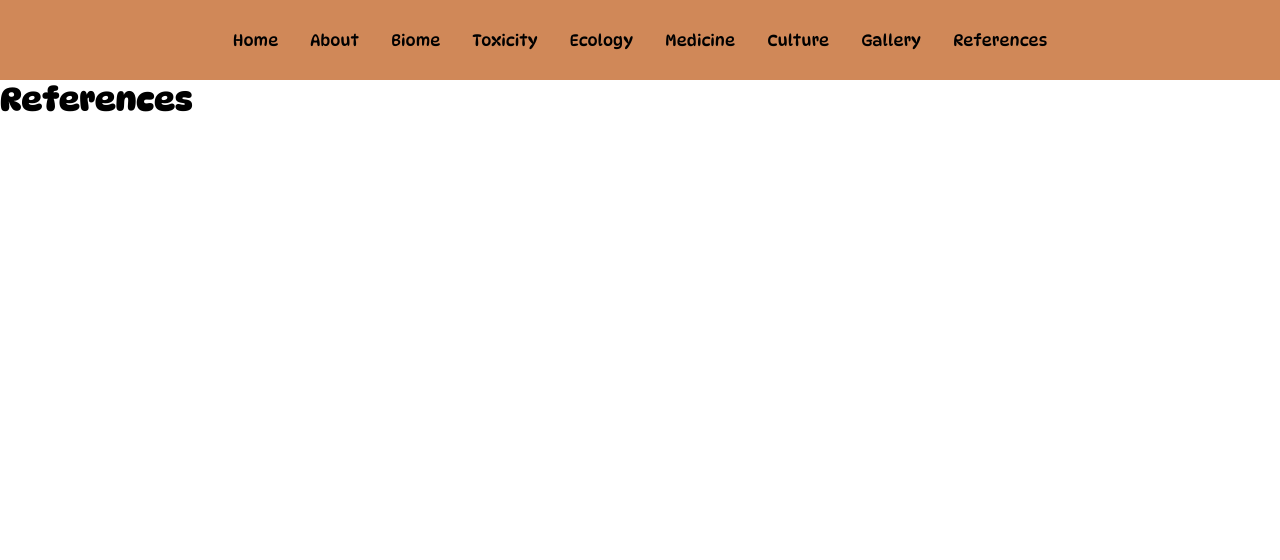
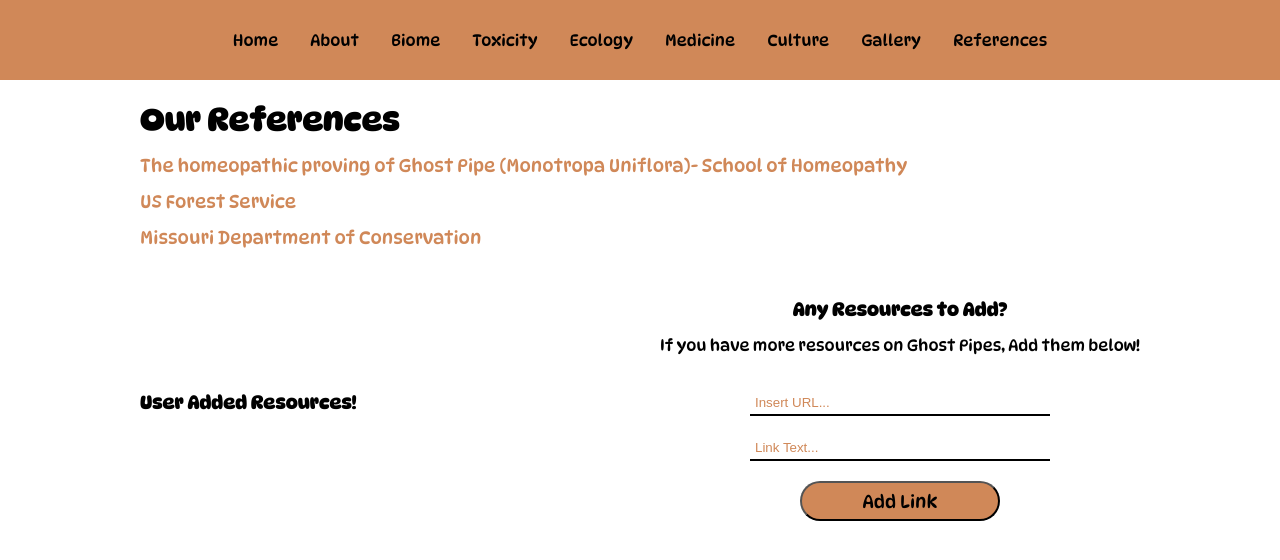
Before and after one commit to CJ-Eilenstine/ghost-pipes, a Next.js app: page /references in a window 1280 px wide. Shown: the top 560 px of the page. Built offline with nearby package versions, Linux system fonts and the light colour scheme.

Commit message:
User Added Link Functionality * Users can add links to refrence page * Links stored in LocalStorage, so they stay between refreshes * Uses a slug (kind of) to work

```diff
--- a/src/app/references/page.js
+++ b/src/app/references/page.js
@@ -1,9 +1,108 @@
+"use client";
 import referenceStyles from "./references.module.css";
+import { useEffect, useState } from "react";
 
 export default function References() {
+  // Form Code
+  function generateSlug(text) {
+    return text
+      .toLowerCase()
+      .replace(/\s+/g, "-")
+      .replace(/[^\w-]+/g, "");
+  }
+
+  // Handle Form Submission
+  const handleFormSubmit = (event) => {
+    event.preventDefault();
+
+    const url = event.target.url.value; // Assuming 'url' is the input name for URL
+    const linkText = event.target.linkText.value; // Assuming 'linkText' is the input name for link text
+    const slug = generateSlug(linkText);
+
+    const newLink = { url, linkText, slug };
+
+    console.log(newLink);
+
+    const existingLinks = JSON.parse(localStorage.getItem("links")) || [];
+
+    existingLinks.push(newLink);
+
+    console.log(existingLinks);
+
+    localStorage.setItem("links", JSON.stringify(existingLinks));
+    setLinks(existingLinks);
+
+    // Reset form inputs
+    event.target.reset();
+  };
+
+  // Listing Links
+  const [links, setLinks] = useState([]);
+
+  useEffect(() => {
+    const storedLinks = JSON.parse(localStorage.getItem("links")) || [];
+    setLinks(storedLinks);
+  }, []);
+
   return (
     <main>
-      <h1>References</h1>
+      <div className={referenceStyles.refrenceList}>
+        <h1>Our References</h1>
+        <ul>
+          <li>
+            <a href="https://www.homeopathyschool.com/the-school/provings/indian-pipe/">
+              The homeopathic proving of Ghost Pipe (Monotropa Uniflora)- School
+              of Homeopathy
+            </a>
+          </li>
+          <li>
+            <a href="https://www.fs.usda.gov/wildflowers/plant-of-the-week/monotropa_uniflora.shtml">
+              US Forest Service
+            </a>
+          </li>
+          <li>
+            <a href="https://mdc.mo.gov/discover-nature/field-guide/ghost-pipe-indian-pipe">
+              Missouri Department of Conservation
+            </a>
+          </li>
+        </ul>
+        <div className={referenceStyles.userSection}>
+          <div className={referenceStyles.userList}>
+            <h3>User Added Resources!</h3>
+            <ul>
+              {links.map((link) => (
+                <li key={link.slug}>
+                  <a href={link.url} target="_blank">
+                    {link.linkText}
+                  </a>
+                </li>
+              ))}
+            </ul>
+          </div>
+          <div className={referenceStyles.resourceFormHolder}>
+            <h3>Any Resources to Add?</h3>
+            <p>If you have more resources on Ghost Pipes, Add them below!</p>
+            <form
+              onSubmit={handleFormSubmit}
+              className={referenceStyles.resourceForm}
+            >
+              <input
+                type="URL"
+                name="url"
+                placeholder="Insert URL..."
+                required
+              />
+              <input
+                type="text"
+                name="linkText"
+                placeholder="Link Text..."
+                required
+              />
+              <button type="submit">Add Link</button>
+            </form>
+          </div>
+        </div>
+      </div>
     </main>
   );
 }
--- a/src/app/references/references.module.css
+++ b/src/app/references/references.module.css
@@ -0,0 +1,74 @@
+.refrenceList {
+  text-decoration: none;
+  width: 80%;
+  max-width: 1000px;
+  margin: 0 auto;
+  margin-top: 20px;
+}
+.refrenceList li {
+  margin-bottom: 15px;
+  list-style: none;
+}
+
+.refrenceList li a {
+  text-decoration: none;
+  color: var(--primary-color);
+  font-size: 18px;
+}
+
+.refrenceList li a:hover {
+  text-decoration: underline;
+  font-weight: bold;
+}
+
+.userSection {
+  display: flex;
+  align-items: center;
+  justify-content: space-between;
+  margin-top: 50px;
+}
+
+.userSection input {
+  width: 300px;
+  height: 25px;
+  padding-left: 5px;
+  color: var(--primary-color);
+  border: none;
+  border-bottom: 2px solid black;
+}
+.userSection input::placeholder {
+  color: var(--primary-color);
+}
+.resourceFormHolder {
+  display: flex;
+  align-items: center;
+  justify-content: space-evenly;
+  flex-direction: column;
+}
+
+.resourceForm {
+  display: flex;
+  flex-direction: column;
+}
+
+.resourceForm input {
+    margin-top: 20px;
+}
+
+.resourceForm button {
+    width: 200px;
+    margin: 0 auto;
+    margin-top: 20px;
+    height: 40px;
+    border-radius: 20px;
+    background-color: var(--primary-color);
+    color: black;
+    font-size: large;
+    font-family: DynaPuff;
+    transition: all .2s ease-in-out;
+}
+
+.resourceForm button:hover {
+    cursor: pointer;
+    color: white;
+}
```
Also changed, not shown: src/app/references/[userRef]/page.js (added, +28 -0 lines).
